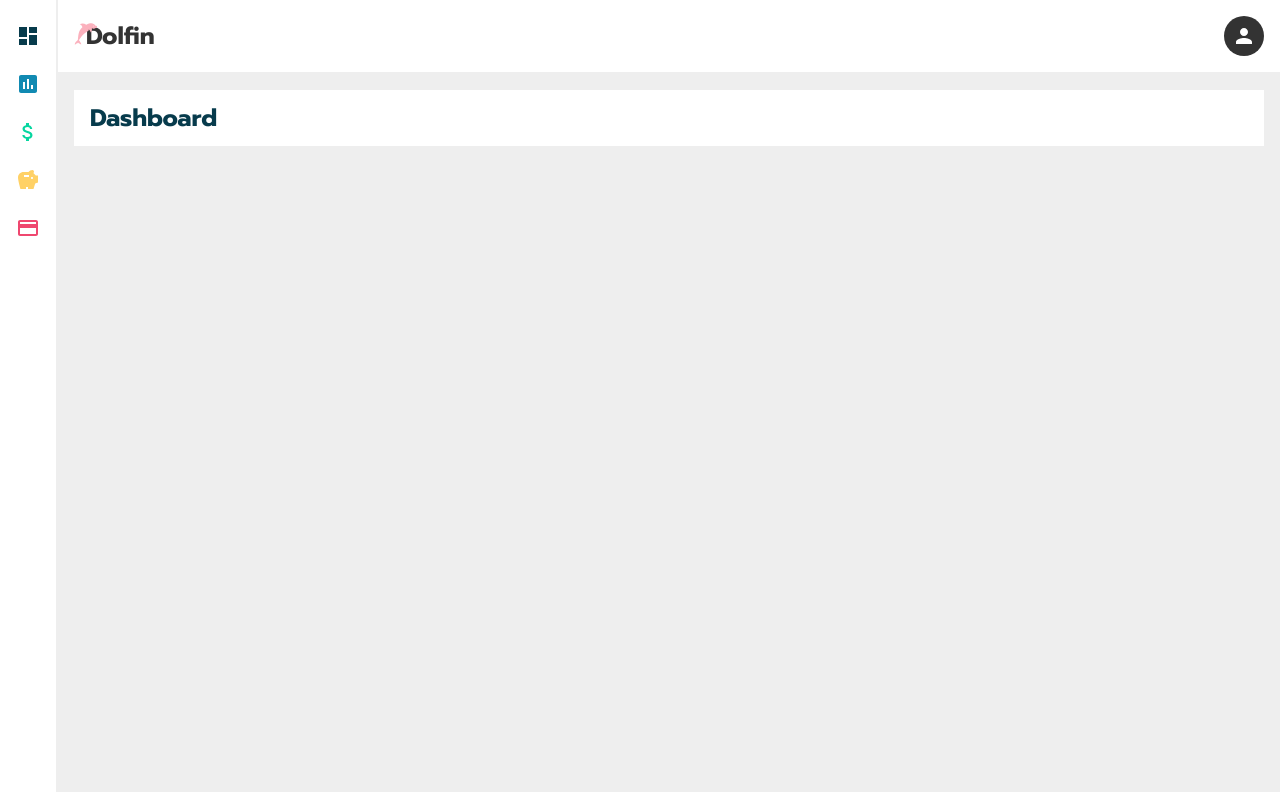
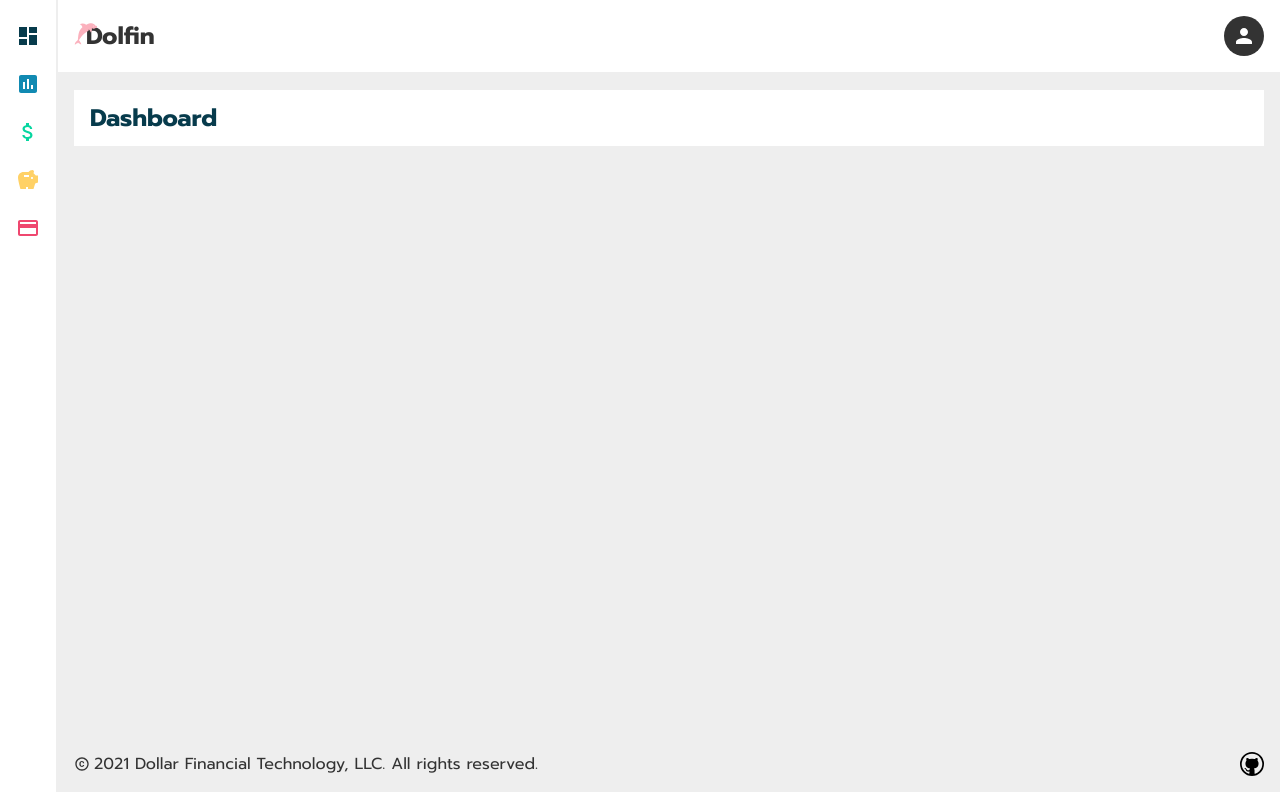
Before and after one commit to VargaAaron-FS/Varga_Aaron_Dev2501, a React (Create React App) app: page / in a window 1280 px wide. Built offline with nearby package versions, Linux system fonts and the light colour scheme.

Commit message:
styling updates

```diff
--- a/src/App.js
+++ b/src/App.js
@@ -1,17 +1,18 @@
 import SideNav from "./components/SideNav";
 import MyHeader from "./components/MyHeader";
+import MyFooter from "./components/MyFooter";
 
 export default function App() {
   return (
     <div style={styles.appContainer}>
       <SideNav />
-      <main style={styles.main}>
-      <MyHeader />
-        <div style={styles.contentContainer}>
-
+      <div style={styles.headerMainContainer}>
+        <MyHeader />
+        <main style={styles.mainContainer}>
           <h1 style={styles.dashH1}>Dashboard</h1>
-        </div>
-      </main>
+        </main>
+        <MyFooter />
+      </div>
     </div>
   );
 }
@@ -23,13 +24,13 @@ const styles = {
     padding: "0",
     backgroundColor: "#fff",
   },
-  main: {
+  headerMainContainer: {
     display: "flex",
     flexDirection: "column",
     width: "100%",
     backgroundColor: "#eee",
   },
-  contentContainer: {
+  mainContainer: {
     backgroundColor: "#fff",
     padding: "1rem",
     margin: "1rem",
--- a/src/components/MyAvatar.js
+++ b/src/components/MyAvatar.js
@@ -6,7 +6,7 @@ import ReactTooltip from "react-tooltip";
 export default function MyAvatar() {
   return (
     <div style={styles.avatarContainer} data-tip="Settings">
-      <ReactTooltip place="right" type="dark" effect="solid" />
+      <ReactTooltip place="left" type="dark" effect="solid" />
       <MdPerson style={styles.myAvatar} />
     </div>
   );
--- /dev/null
+++ b/src/components/MyFooter.js
@@ -0,0 +1,47 @@
+// Import icon(s)
+import { MdCopyright } from "react-icons/md";
+import { VscGithub } from "react-icons/vsc";
+
+export default function MyFooter() {
+  return (
+    <footer style={styles.footerContainer}>
+        <p style={styles.footerP}>
+          <MdCopyright style={styles.copyIcon} /> 2021 Dollar Financial
+          Technology, LLC. All rights reserved.
+        </p>
+        <div style={styles.footerIconsContainer}>
+          <VscGithub style={styles.footerIcons} />
+        </div>
+    </footer>
+  );
+}
+
+const styles = {
+  footerContainer: {
+    padding: "1rem",
+    display: "flex",
+    height: "100%",
+    alignItems: "flex-end",
+    justifyContent: "space-between",
+  },
+  footerP: {
+    margin: "0",
+    padding: "0",
+    fontSize: "1rem",
+    color: "#333",
+    display: "flex",
+    flexDirection: "row",
+    alignItems: "center",
+  },
+  copyIcon: {
+    marginRight: ".25rem",
+    fontSize: "1rem",
+  },
+  footerIconsContainer: {
+    display: "flex",
+    fontSize: "1.5rem",
+  },
+  footerIcons: {
+    cursor: "pointer",
+  },
+};
--- a/src/components/MyHeader.js
+++ b/src/components/MyHeader.js
@@ -1,6 +1,3 @@
-// Import icons for nav
-import { MdPerson } from "react-icons/md";
-
 // Components
 import MyLogo from "./MyLogo";
 import MyAvatar from "./MyAvatar";
--- a/src/components/MyLogo.js
+++ b/src/components/MyLogo.js
@@ -6,6 +6,7 @@ export default function MyLogo() {
       <div style={styles.logoContainer}>
         <GiDolphin style={styles.dolfinLogo} />
         <h1 style={styles.logoH1}>Dolfin</h1>
+        {/* "Dolfin" is a play on words I thought of combining "Dollar" and "Financial" and mashing them up to create the word "Dolphin" but spelled "Dolfin" - Dollar + Financial + Tech, LLC or something like that long form. Just tried to have fun with making a real name for the app! */}
       </div>
   );
 }
```
